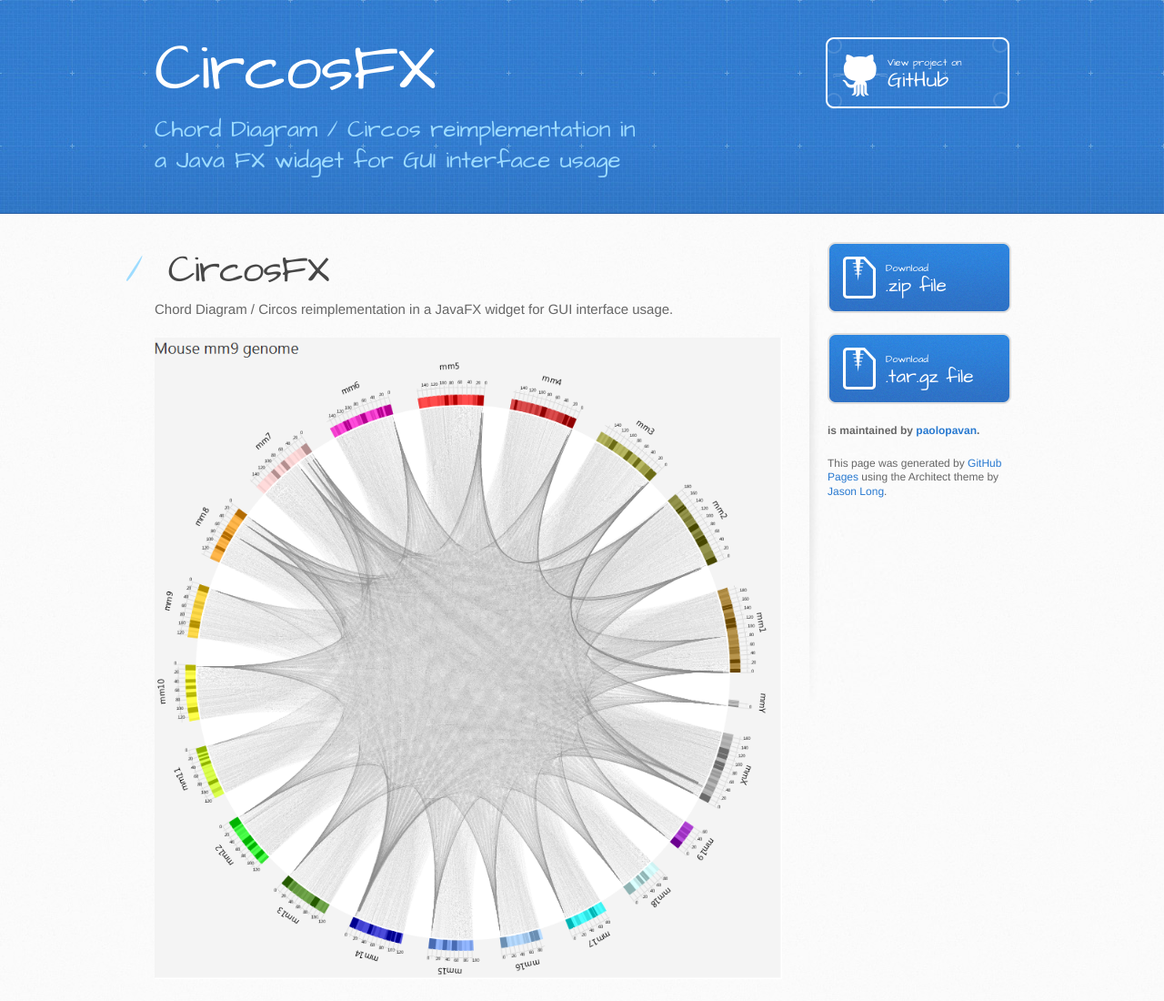
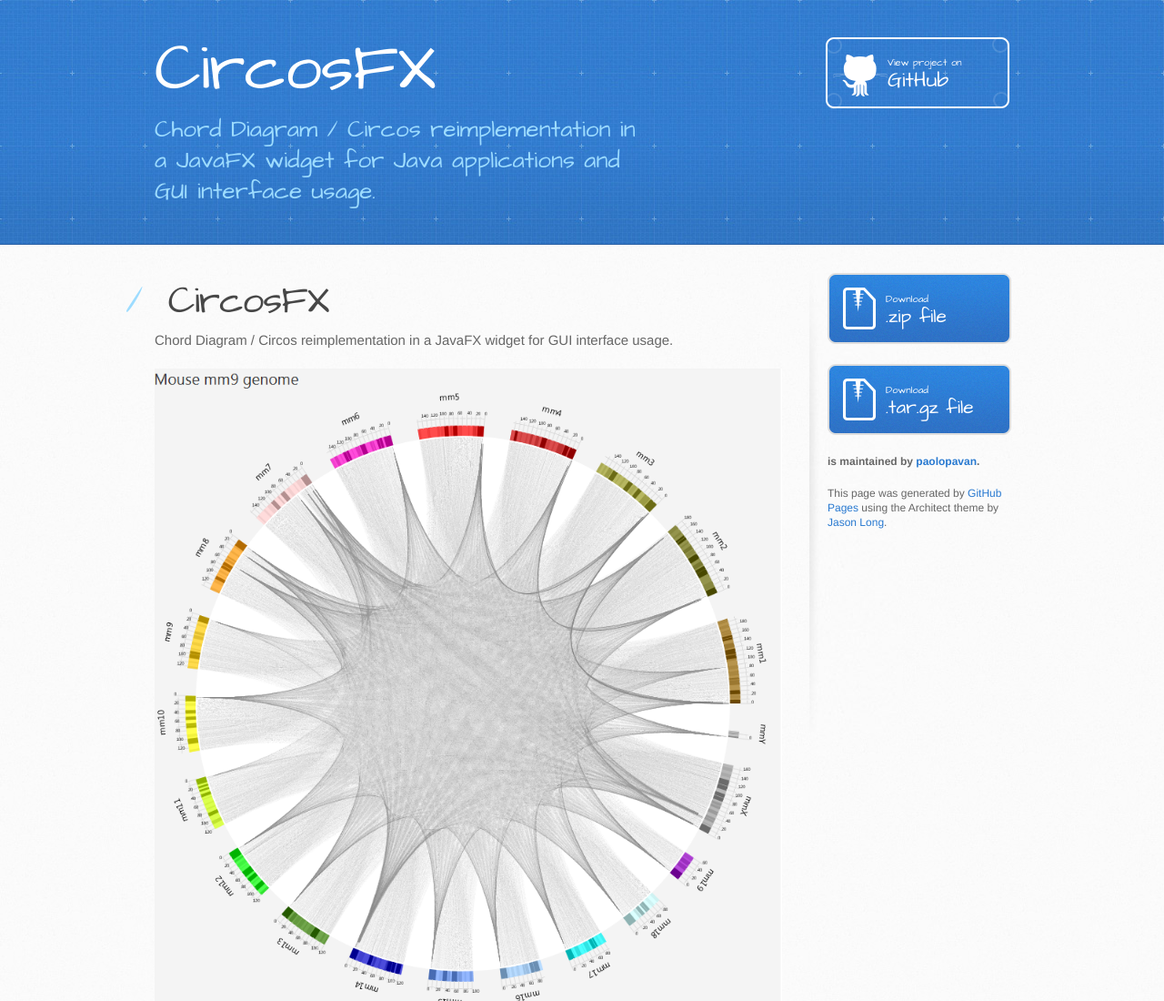
Before and after one commit to paolopavan/circosFX, a plain HTML site: page index.html in a window 1280 px wide. Shown: the top 1100 px of the page at 91% size. Drawn offline with Linux system fonts and the light colour scheme.

Commit message:
Update index.html

```diff
--- a/index.html
+++ b/index.html
@@ -20,7 +20,7 @@
     <header>
       <div class="inner">
         <h1>CircosFX</h1>
-        <h2>Chord Diagram / Circos reimplementation in a Java FX widget for GUI interface usage</h2>
+        <h2>Chord Diagram / Circos reimplementation in a JavaFX widget for Java applications and GUI interface usage.</h2>
         <a href="https://github.com/paolopavan/circosFX" class="button"><small>View project on</small> GitHub</a>
       </div>
     </header>
```
